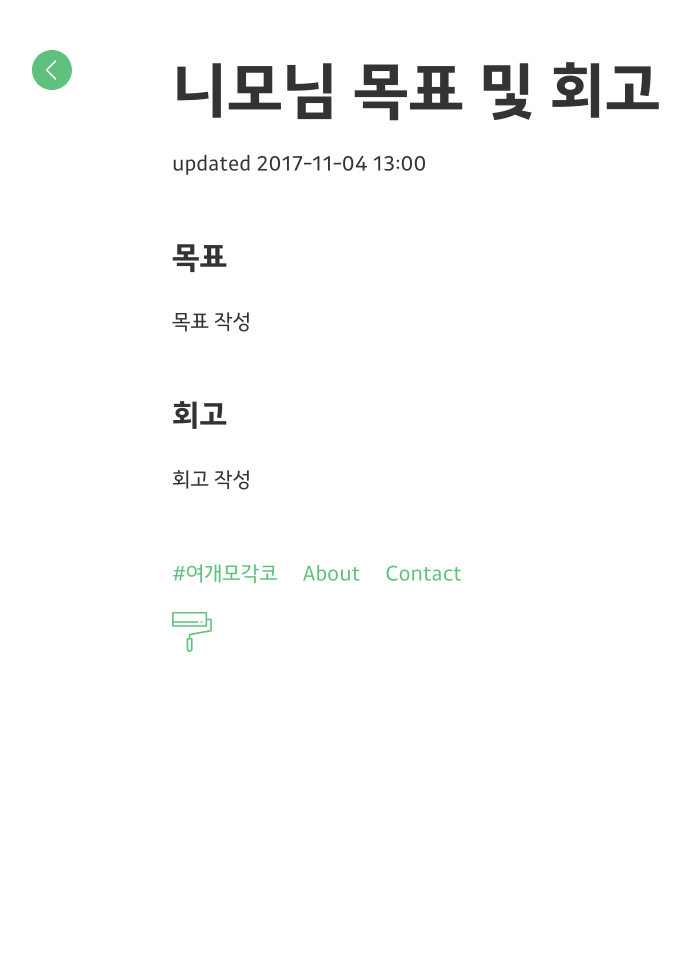
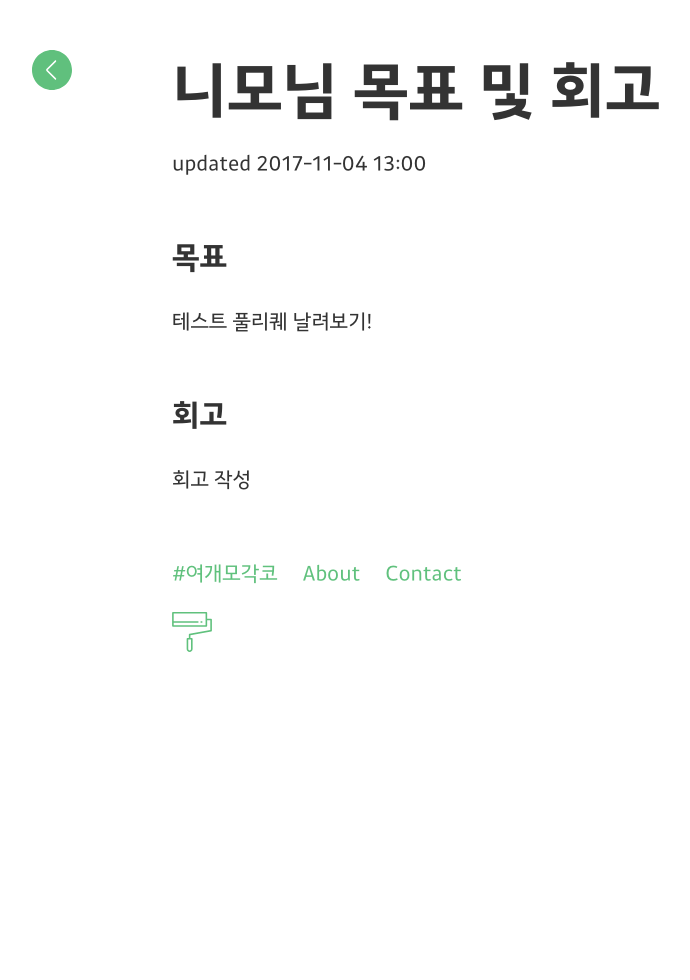
Before and after one commit to yeogaemogaco/retrospective-2nd, a Jekyll site: the page built from _posts/2017-11-04-jy617lee.md, in a window 1280 px wide. Shown: the whole page, without its empty margins (18-708 px from the left). Built offline with Jekyll 4.4.1, drawn with Linux system fonts in a browser that asks for light colours.

Commit message:
니모 풀리퀘 테스트

```diff
--- a/_posts/2017-11-04-jy617lee.md
+++ b/_posts/2017-11-04-jy617lee.md
@@ -6,7 +6,7 @@ date: 2017-11-04 13:00
 ---
 
 ## 목표
-목표 작성
+테스트 풀리퀘 날려보기!
 
 ## 회고
 회고 작성
```
